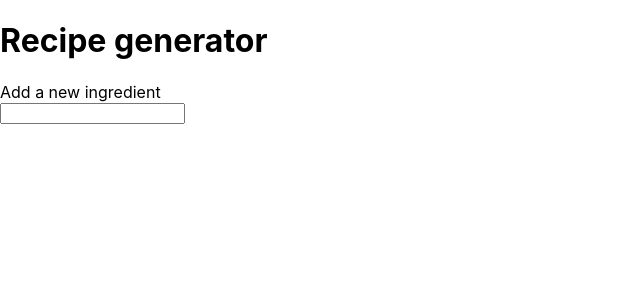
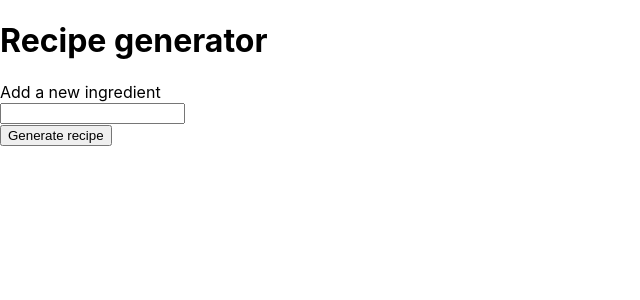
Before and after one commit to josh-cook/recipe-generator, a React (Create React App) app: page / in a window 1280 px wide. Shown: the top 300 px of the page, without its empty margins (0-640 px from the left). Built offline with nearby package versions, Linux system fonts and the light colour scheme.

Commit message:
recipe button loads new recipe

```diff
--- a/src/App.js
+++ b/src/App.js
@@ -3,11 +3,13 @@ import "./App.css";
 import Recipe from "./Components/Recipe";
 import IngredientsInput from "./Components/IngredientsInput";
 import IngredientsList from "./Components/IngredientsList";
+import RecipeButton from "./Components/RecipeButton";
 
 class App extends PureComponent {
   state = {
     baseIngredients: ["olive oil", "salt", "pepper", "onions"],
-    ingredients: []
+    ingredients: [],
+    recipesShown: 0
   };
 
   submitIngredient = event => {
@@ -20,16 +22,25 @@ class App extends PureComponent {
     }
   };
 
+  showNewRecipe = () => {
+    this.setState(prevState => {
+      return { recipesShown: prevState.recipesShown + 1 };
+    });
+  };
+
   render = () => {
     return (
       <div>
         <h1>Recipe generator</h1>
         <IngredientsList ingredients={this.state.ingredients} />
-        {/* <Recipe
-          ingredients={this.state.ingredients}
-          baseIngredients={this.state.baseIngredients}
-        /> */}
+        {this.state.recipesShown > 0 && (
+          <Recipe
+            ingredients={this.state.ingredients}
+            baseIngredients={this.state.baseIngredients}
+          />
+        )}
         <IngredientsInput submit={this.submitIngredient} />
+        <RecipeButton recipeButtonFn={this.showNewRecipe} />
       </div>
     );
   };
--- /dev/null
+++ b/src/Components/RecipeButton.jsx
@@ -0,0 +1,7 @@
+import React from "react";
+
+function RecipeButton(props) {
+  return <button onClick={props.recipeButtonFn}>Generate recipe</button>;
+}
+
+export default RecipeButton;
```
